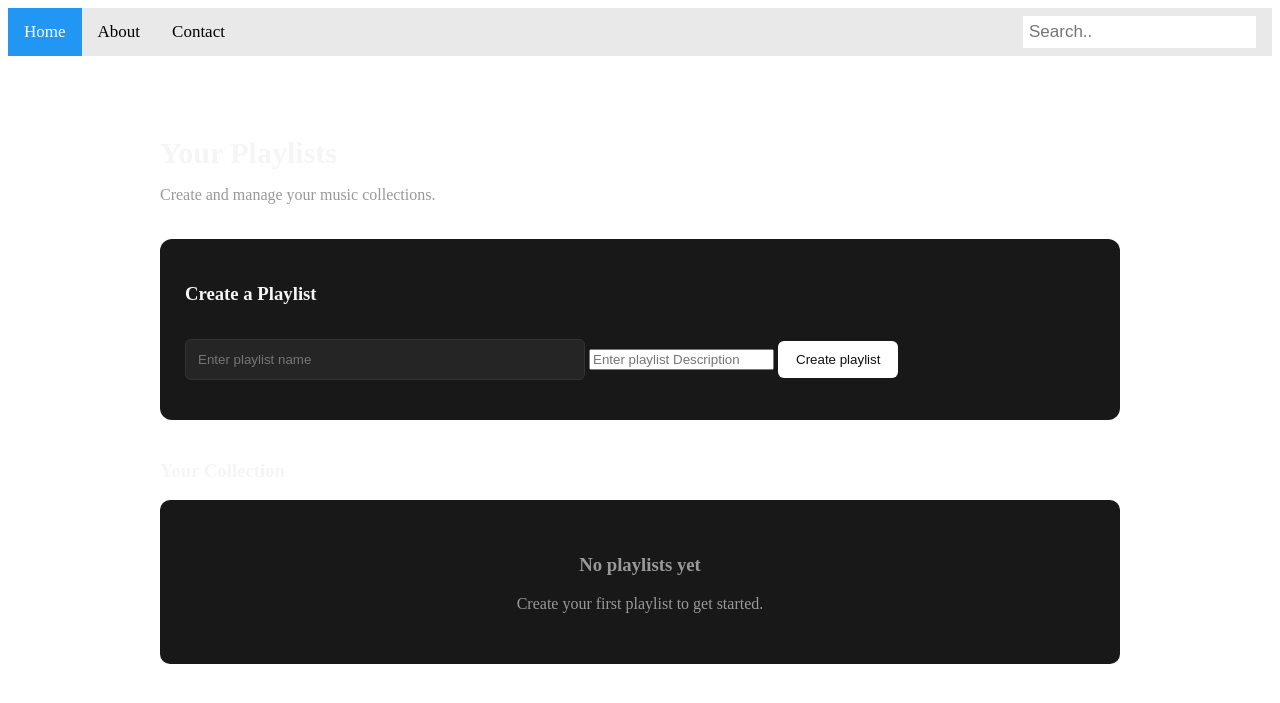
After one commit to Coderxplus/Alto-Music-platform, a Flask app: page /playlists in a window 1280 px wide. The commit adds this page. Shown: the top 703 px of the page. Run offline with Flask 3, Linux system fonts and the light colour scheme; a user stored in the database is signed in; some libraries are stand-ins or nearby versions.

Commit message:
Playlist functionalities create and delete, also finished homepage and search songs rendering on html page

```diff
--- a/main.py
+++ b/main.py
@@ -1,11 +1,11 @@
-from flask import Flask, render_template, request, redirect, url_for, flash, send_from_directory
-from flask_login import LoginManager, login_required
+from flask import Flask, render_template, request, redirect, url_for, flash, send_from_directory,session
+from flask_login import LoginManager, login_required, current_user
 from flask_migrate import Migrate
 from flask_wtf.csrf import CSRFProtect
 from models import User, Playlist, Songs, PlaylistSongs, Downloads, db
 from form import LoginForm, RegistrationForm
 from flask_login import login_user, logout_user
-from service import get_home
+from service import get_home, search_song
 # import dotenv
 # import os
 
@@ -15,7 +15,7 @@ from service import get_home
 
 app = Flask(__name__)
 app.config["SQLALCHEMY_DATABASE_URI"] = "sqlite:///project.db"
-app.config['SQLALCHEMY_TRACK_MODIFICATIONS'] = False
+app.config['SQLALCHEMY_TRACK_MODIFICATIONS'] = True
 app.config['SECRET_KEY'] = 'secretkey'
 csrf = CSRFProtect(app)
 
@@ -26,7 +26,6 @@ migrate = Migrate(app, db)
 
 db.init_app(app)
 login_manager.login_view = "login"
-
 login_manager.init_app(app)
 
 
@@ -39,50 +38,46 @@ def load_user(user_id):
 @login_required
 def home():
 
-    home = get_home()
-    return render_template("home.html", home=home)
+    results = get_home()
+    return render_template("home.html", results=results)
 
-# @app.route(f"/search/<request>", methods=["GET"])
-# @login_required
-# def search(request):
-#     # query = request.form["query"]
+@app.route(f"/search", methods=["GET", "POST"])
+@login_required
+def search():
+    query = request.form["query"]
 
-#     results = search_song(request)
-#     return render_template("home.html", results=results)
+    results = search_song(query)
 
-# @app.route("/playlist", methods=["POST"])
-# @login_required
-# def get_all_playlist(request):
-#     playlist = Playlist.query.all()
-
-#     return render_template("home.html", results=results)
-
-# @app.route(f"/playlist/<request>", methods=["POST"]).
-# @login_required
-# def get_playlist(request):
-#     playlist = Playlist.query.filter_by(id=request).first_or_404()
+    return render_template("home.html", results=results)
 
 
-#     return render_template("view.html", password=playlist)
+@app.route("/playlists", methods=["POST", "GET"])
+@login_required
+def get_playlists():
 
-# @app.route("/create/playlist", methods=["POST"])
-# @login_required
-# def create_playlist():
-#     name = request.form["name"]
-#     description = request.form["description"]
+    print(current_user.id)
+    playlists = Playlist.query.filter_by(user_id=current_user.id).all()
+    return render_template("playlists.html", playlists=playlists)
 
-#     playlist = Playlist(name=name, description=description)
-#     db.session.add(playlist)
-#     db.session.commit()
-#     return render_template("home.html", results=results)
+@app.route("/playlists/create", methods=["POST"])
+@login_required
+def create_playlist():
+    name = request.form["name"]
+    description = request.form["description"]
 
-# @app.route("/delete/playlist", methods=["POST"])
-# @login_required
-# def get_all_playlist(request):
-#     playlist = Playlist.query.filter_by(id=response, user_id=session.get("user_id")).first_or_404()
-#     db.session.delete(data)
-#     db.session.commit()
-#     return redirect(url_for("home"))
+    playlist = Playlist(name=name, description=description, user_id=current_user.id)
+    db.session.add(playlist)
+    db.session.commit()
+    return redirect(url_for("get_playlists"))
+
+
+@app.route("/delete/playlist/<request>", methods=["POST", "GET"])
+@login_required
+def delete_playlist(request):
+    playlist = Playlist.query.filter_by(id=request, user_id=current_user.id).first_or_404()
+    db.session.delete(playlist)
+    db.session.commit()
+    return redirect(url_for("get_playlists"))
 
 
 @app.route("/register", methods=["POST", "GET"])
--- a/service.py
+++ b/service.py
@@ -49,3 +49,9 @@ def search_song(song):
             results.append(response)
 
     return results
+
+
+
+
+home = get_home()
+print()
--- a/static/style.css
+++ b/static/style.css
@@ -100,3 +100,109 @@ div.desc {
   display: table;
   clear: both;
 }
+
+
+/* playlist page -------------------------------------*/
+
+.playlist-container {
+    max-width: 1000px;
+    margin: 40px auto;
+    padding: 20px;
+    color: #f5f5f5;
+}
+
+.playlist-header {
+    margin-bottom: 35px;
+}
+
+.playlist-header h1 {
+    font-size: 30px;
+    margin-bottom: 8px;
+}
+
+.playlist-header a {
+    font-size: 30px;
+    margin-bottom: 8px;
+}
+
+.playlist-header p,
+.playlist-info p {
+    color: #999;
+}
+
+.create-playlist {
+    background: #181818;
+    padding: 25px;
+    border-radius: 12px;
+    margin-bottom: 40px;
+}
+
+.playlist-input {
+    width: 100%;
+    max-width: 400px;
+    padding: 12px;
+    margin: 15px 0;
+    background: #252525;
+    border: 1px solid #333;
+    border-radius: 6px;
+    color: white;
+}
+
+.create-btn {
+    padding: 11px 18px;
+    background: white;
+    color: #111;
+    border: none;
+    border-radius: 6px;
+    cursor: pointer;
+}
+
+.playlist-grid {
+    display: grid;
+    grid-template-columns: repeat(auto-fill, minmax(220px, 1fr));
+    gap: 15px;
+}
+
+.playlist-card {
+    display: flex;
+    align-items: center;
+    gap: 15px;
+    padding: 18px;
+    background: #181818;
+    border-radius: 10px;
+    text-decoration: none;
+    color: white;
+    transition: background 0.2s;
+}
+
+.playlist-card:hover {
+    background: #282828;
+}
+
+.playlist-icon {
+    width: 50px;
+    height: 50px;
+    display: flex;
+    align-items: center;
+    justify-content: center;
+    background: #303030;
+    border-radius: 8px;
+    font-size: 25px;
+}
+
+.playlist-info h4 {
+    margin: 0 0 6px;
+}
+
+.playlist-info p {
+    font-size: 12px;
+    margin: 0;
+}
+
+.empty-playlist {
+    padding: 35px;
+    text-align: center;
+    background: #181818;
+    border-radius: 10px;
+    color: #999;
+}
--- a/templates/index.html
+++ b/templates/index.html
@@ -11,7 +11,11 @@
         <a class="active" href="#home">Home</a>
         <a href="#about">About</a>
         <a href="#contact">Contact</a>
-        <input type="text" placeholder="Search..">
+        <form method="POST" action="{{url_for("search")}}">
+             <input type="hidden" name="csrf_token" value="{{ csrf_token() }}"/>
+            <input type="text" name="query" placeholder="Search..">
+        </form>
+
     </div>
 
     <div class=body>
--- /dev/null
+++ b/templates/playlists.html
@@ -0,0 +1,68 @@
+
+{% extends "index.html" %}
+
+{% block content %}
+
+<div class="playlist-container">
+
+    <div class="playlist-header">
+        <h1>Your Playlists</h1>
+        <p>Create and manage your music collections.</p>
+    </div>
+
+    <!-- Create Playlist -->
+    <div class="create-playlist">
+        <h3>Create a Playlist</h3>
+
+        <form method="POST" action="{{url_for("create_playlist")}}">
+            <input type="hidden" name="csrf_token" value="{{ csrf_token() }}"/>
+            <input type="text" name="name" placeholder="Enter playlist name"class="playlist-input" required>
+            <input name="description" type="textarea" placeholder="Enter playlist Description">
+
+
+            <button type="submit" class="create-btn">Create playlist</button>
+        </form>
+    </div>
+
+    <!-- Display Playlists -->
+    <div class="playlist-section">
+        <h3>Your Collection</h3>
+
+        {% if playlists %}
+
+            <div class="playlist-grid">
+
+                {% for playlist in playlists %}
+
+                    <a href="#"
+                       class="playlist-card">
+
+                        <div class="playlist-icon">♫</div>
+
+                        <div class="playlist-info">
+                            <h4>{{ playlist.name }}</h4>
+                            <a href="/delete/playlist/{{playlist.id}}"> Delete Playlist</a>
+                            <p>Created {{ playlist.date_created.strftime('%d %b %Y') }}</p>
+
+                        </div>
+
+                    </a>
+
+                {% endfor %}
+
+            </div>
+
+        {% else %}
+
+            <div class="empty-playlist">
+                <h3>No playlists yet</h3>
+                <p>Create your first playlist to get started.</p>
+            </div>
+
+        {% endif %}
+
+    </div>
+
+</div>
+
+{% endblock %}
```
Also changed, not shown: templates/home.html (+3 -37 lines), README.md, instance/project.db, project.db (deleted).
